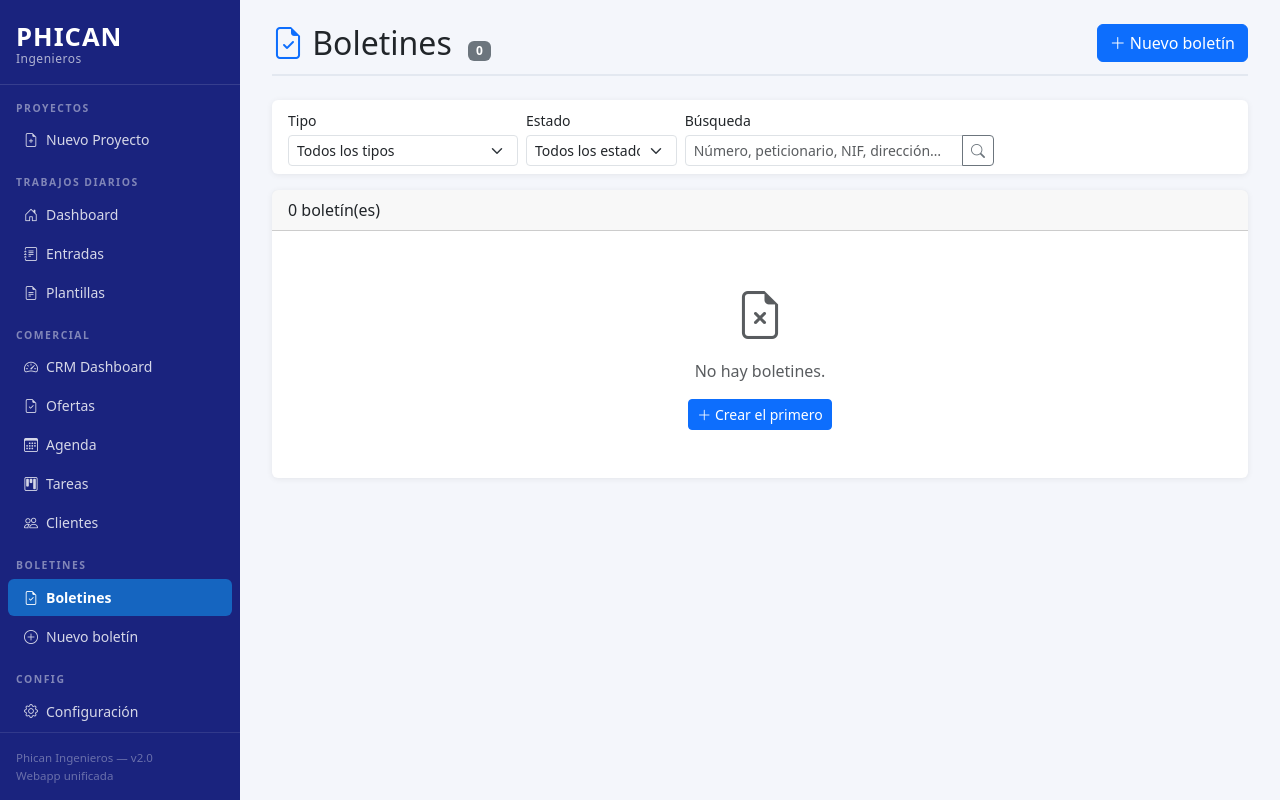
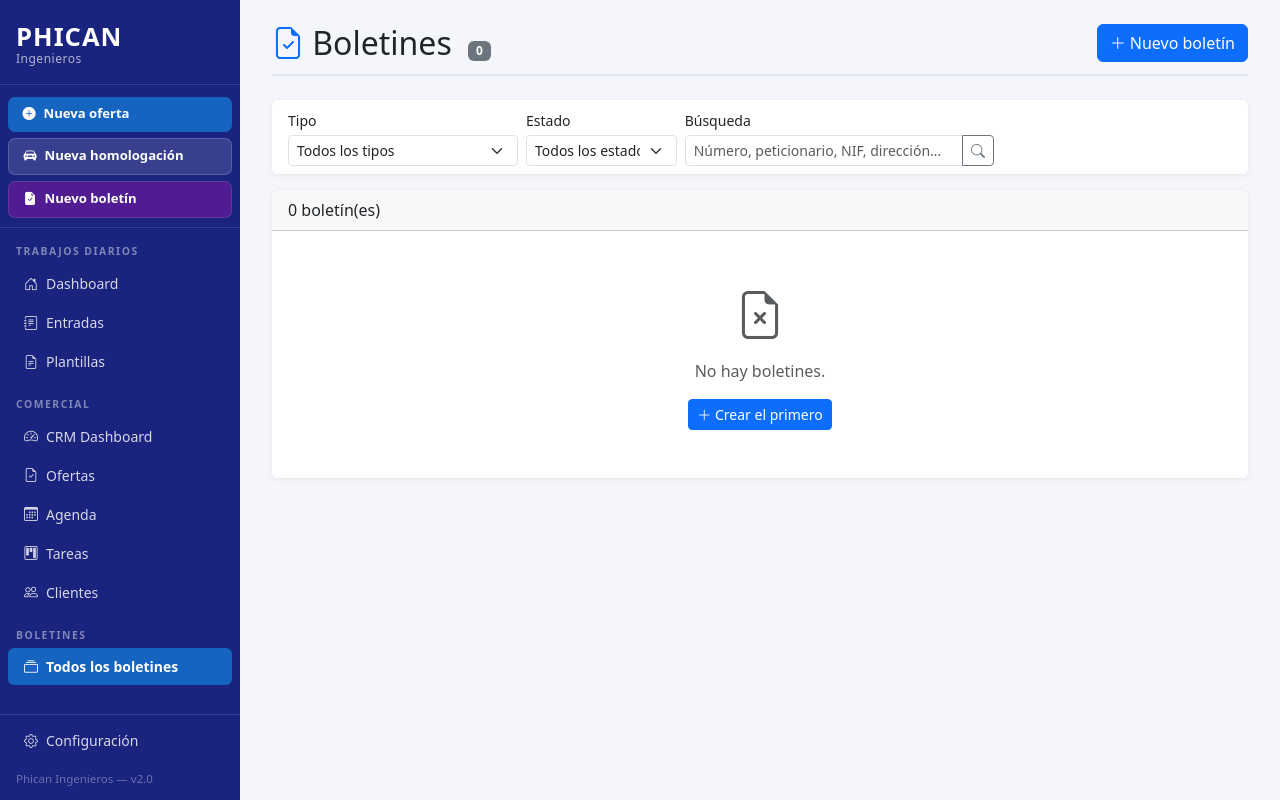
Before and after one commit to ob3r87/automatizacion-proyectos, a Flask app: page /boletines/ in a window 1280 px wide. Run offline with Flask 3, Linux system fonts and the light colour scheme; data that the repository does not hold is empty; some libraries are stand-ins or nearby versions.

Commit message:
Rediseño sidebar web: acciones arriba, config abajo, renombrar homologación
tracker/templates/base.html:
- Estructura nueva con 3 zonas:
  1. TOP (sidebar-actions): botones destacados fijos
     - "Nueva oferta" (azul) → /crm/ofertas/nueva
     - "Nueva homologación" (semitransparente) → /formulario/nuevo
     - "Nuevo boletín" (púrpura) → /boletines/nuevo
  2. CENTRO (sidebar-nav): navegación scrollable
     - Trabajos Diarios (Dashboard, Entradas, Plantillas)
     - Comercial (CRM, Ofertas, Agenda, Tareas, Clientes)
     - Boletines (lista)
  3. BOTTOM (sidebar-bottom): Configuración fija al pie

tracker/static/css/app.css:
- .sidebar-actions: zona de botones con estilos diferenciados por tipo
- .sidebar-nav: flex:1 + overflow-y:auto para scroll si hay muchos items
- .sidebar-bottom: fijo al pie con borde superior
- .sidebar-footer: sin margin-top:auto (ya no necesario)

tracker/templates/form_proyecto.html:
- Título "Nuevo Proyecto de Reforma" → "Nueva Homologación de Vehículo"
- Subtítulo "Generador de Proyectos" → "Homologaciones de reforma"
- Icono bi-car-front-fill en lugar de bi-file-earmark-plus

Co-Authored-By: Claude Sonnet 4.6 <noreply@anthropic.com>

```diff
--- a/tracker/static/css/app.css
+++ b/tracker/static/css/app.css
@@ -86,12 +86,50 @@ body { background: var(--gris-bg); min-height: 100vh; }
 }
 #sidebar .nav-link:hover { background: var(--sidebar-hover); color: #fff; }
 #sidebar .nav-link.active { background: var(--sidebar-active); color: #fff; font-weight: 600; }
+
+/* ── Zona de acciones rápidas (top) ── */
+#sidebar .sidebar-actions {
+  padding: 0.75rem 0.5rem 0.6rem;
+  border-bottom: 1px solid rgba(255,255,255,0.12);
+  display: flex;
+  flex-direction: column;
+  gap: 6px;
+}
+#sidebar .sidebar-actions .btn-action {
+  display: flex;
+  align-items: center;
+  gap: 0.5rem;
+  padding: 0.48rem 0.9rem;
+  border-radius: 7px;
+  font-size: 0.82rem;
+  font-weight: 700;
+  text-decoration: none;
+  color: #fff;
+  transition: filter 0.15s, background 0.15s;
+}
+#sidebar .sidebar-actions .btn-action:hover { filter: brightness(1.15); color: #fff; }
+#sidebar .sidebar-actions .btn-nueva-oferta   { background: #1565c0; }
+#sidebar .sidebar-actions .btn-nueva-homol    { background: rgba(255,255,255,0.13); border: 1px solid rgba(255,255,255,0.18); }
+#sidebar .sidebar-actions .btn-nuevo-boletin  { background: rgba(106,27,154,0.7);   border: 1px solid rgba(255,255,255,0.12); }
+
+/* ── Zona de nav central (scrollable) ── */
+#sidebar .sidebar-nav {
+  flex: 1;
+  overflow-y: auto;
+  overflow-x: hidden;
+}
+#sidebar .sidebar-nav::-webkit-scrollbar { width: 4px; }
+#sidebar .sidebar-nav::-webkit-scrollbar-thumb { background: rgba(255,255,255,0.2); border-radius: 4px; }
+
+/* ── Zona inferior fija (Config + footer) ── */
+#sidebar .sidebar-bottom {
+  border-top: 1px solid rgba(255,255,255,0.12);
+  padding: 6px 0 0;
+}
 #sidebar .sidebar-footer {
-  margin-top: auto;
-  padding: 1rem;
+  padding: 0.6rem 1rem 0.8rem;
   font-size: 0.72rem;
   color: rgba(255,255,255,0.35);
-  border-top: 1px solid rgba(255,255,255,0.1);
 }
 #sidebar .btn-close-sidebar {
   display: none;
--- a/tracker/templates/base.html
+++ b/tracker/templates/base.html
@@ -12,17 +12,31 @@
 <body>
 
 <div id="sidebar">
+
+  <!-- Logo -->
   <div class="logo-area">
     <div class="logo-title">PHICAN</div>
     <div class="logo-sub">Ingenieros</div>
   </div>
 
-  <div class="nav-section-label">Proyectos</div>
-  <nav class="nav flex-column">
-    <a href="{{ url_for('form.nuevo_proyecto') }}" class="nav-link {% if request.endpoint and 'form.' in request.endpoint %}active{% endif %}">
-      <i class="bi bi-file-earmark-plus"></i> Nuevo Proyecto
+  <!-- ── Acciones rápidas (siempre visibles arriba) ── -->
+  <div class="sidebar-actions">
+    <a href="{{ url_for('crm.oferta_nueva') }}"
+       class="btn-action btn-nueva-oferta">
+      <i class="bi bi-plus-circle-fill"></i> Nueva oferta
     </a>
-  </nav>
+    <a href="{{ url_for('form.nuevo_proyecto') }}"
+       class="btn-action btn-nueva-homol {% if request.endpoint and 'form.' in request.endpoint %}active{% endif %}">
+      <i class="bi bi-car-front-fill"></i> Nueva homologación
+    </a>
+    <a href="{{ url_for('bol.nuevo') }}"
+       class="btn-action btn-nuevo-boletin {% if request.endpoint == 'bol.nuevo' %}active{% endif %}">
+      <i class="bi bi-file-earmark-check-fill"></i> Nuevo boletín
+    </a>
+  </div>
+
+  <!-- ── Navegación central (scrollable) ── -->
+  <div class="sidebar-nav">
 
     <div class="nav-section-label">Trabajos Diarios</div>
     <nav class="nav flex-column">
@@ -61,25 +75,27 @@
 
     <div class="nav-section-label">Boletines</div>
     <nav class="nav flex-column">
-    <a href="{{ url_for('bol.lista') }}" class="nav-link {% if request.endpoint and request.endpoint.startswith('bol.') %}active{% endif %}">
-      <i class="bi bi-file-earmark-check"></i> Boletines
-    </a>
-    <a href="{{ url_for('bol.nuevo') }}" class="nav-link {% if request.endpoint == 'bol.nuevo' %}active{% endif %}">
-      <i class="bi bi-plus-circle"></i> Nuevo boletín
+      <a href="{{ url_for('bol.lista') }}" class="nav-link {% if request.endpoint and request.endpoint.startswith('bol.') and request.endpoint != 'bol.nuevo' %}active{% endif %}">
+        <i class="bi bi-collection"></i> Todos los boletines
       </a>
     </nav>
 
-  <div class="nav-section-label">Config</div>
+  </div><!-- /sidebar-nav -->
+
+  <!-- ── Zona inferior fija: Configuración ── -->
+  <div class="sidebar-bottom">
     <nav class="nav flex-column">
-    <a href="{{ url_for('crm.configuracion') }}" class="nav-link {% if request.endpoint and 'configuracion' in request.endpoint %}active{% endif %}">
+      <a href="{{ url_for('crm.configuracion') }}"
+         class="nav-link {% if request.endpoint and 'configuracion' in request.endpoint %}active{% endif %}">
         <i class="bi bi-gear"></i> Configuración
       </a>
     </nav>
+  </div>
 
   <div class="sidebar-footer">
-    Phican Ingenieros &mdash; v2.0<br>
-    Webapp unificada
+    Phican Ingenieros &mdash; v2.0
   </div>
+
 </div>
 
 <div id="main-content">
--- a/tracker/templates/form_proyecto.html
+++ b/tracker/templates/form_proyecto.html
@@ -1,5 +1,5 @@
 {% extends "base_app.html" %}
-{% block title %}Nuevo Proyecto — Phican{% endblock %}
+{% block title %}Nueva Homologación — Phican{% endblock %}
 
 {% block extra_head %}
 <style>
@@ -14,8 +14,8 @@
 {% block content %}
 <div class="page-header d-flex align-items-center justify-content-between">
   <div>
-    <h4 class="mb-0"><i class="bi bi-file-earmark-plus me-2"></i>Nuevo Proyecto de Reforma</h4>
-    <small class="text-muted">Generador de Proyectos — Phican Ingenieros</small>
+    <h4 class="mb-0"><i class="bi bi-car-front-fill me-2" style="color:#1565c0;"></i>Nueva Homologación de Vehículo</h4>
+    <small class="text-muted">Homologaciones de reforma — Phican Ingenieros</small>
   </div>
   <div id="status-bar" class="text-muted"></div>
 </div>
```
Lines whose indentation alone changed are shown as unchanged.
